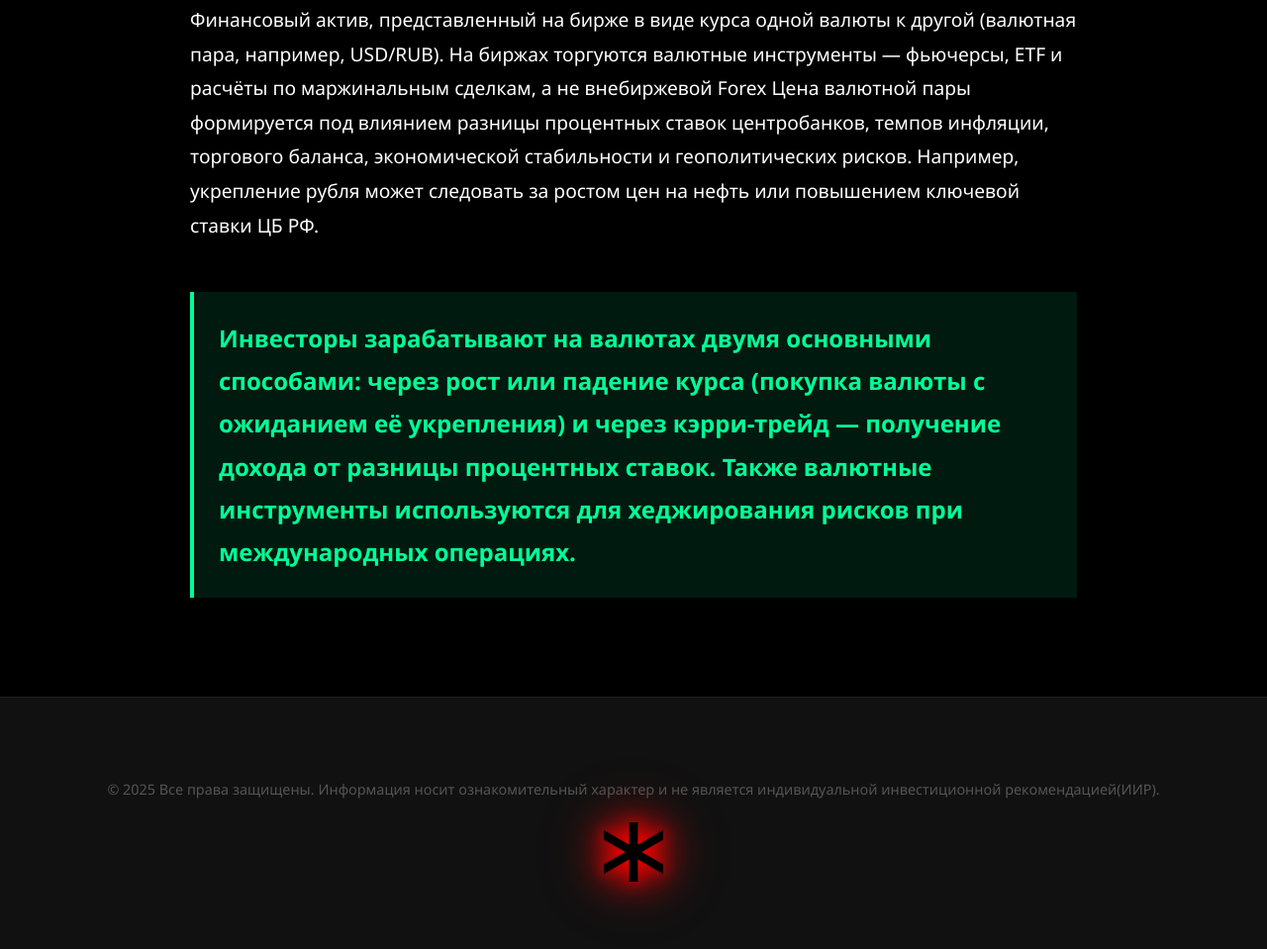
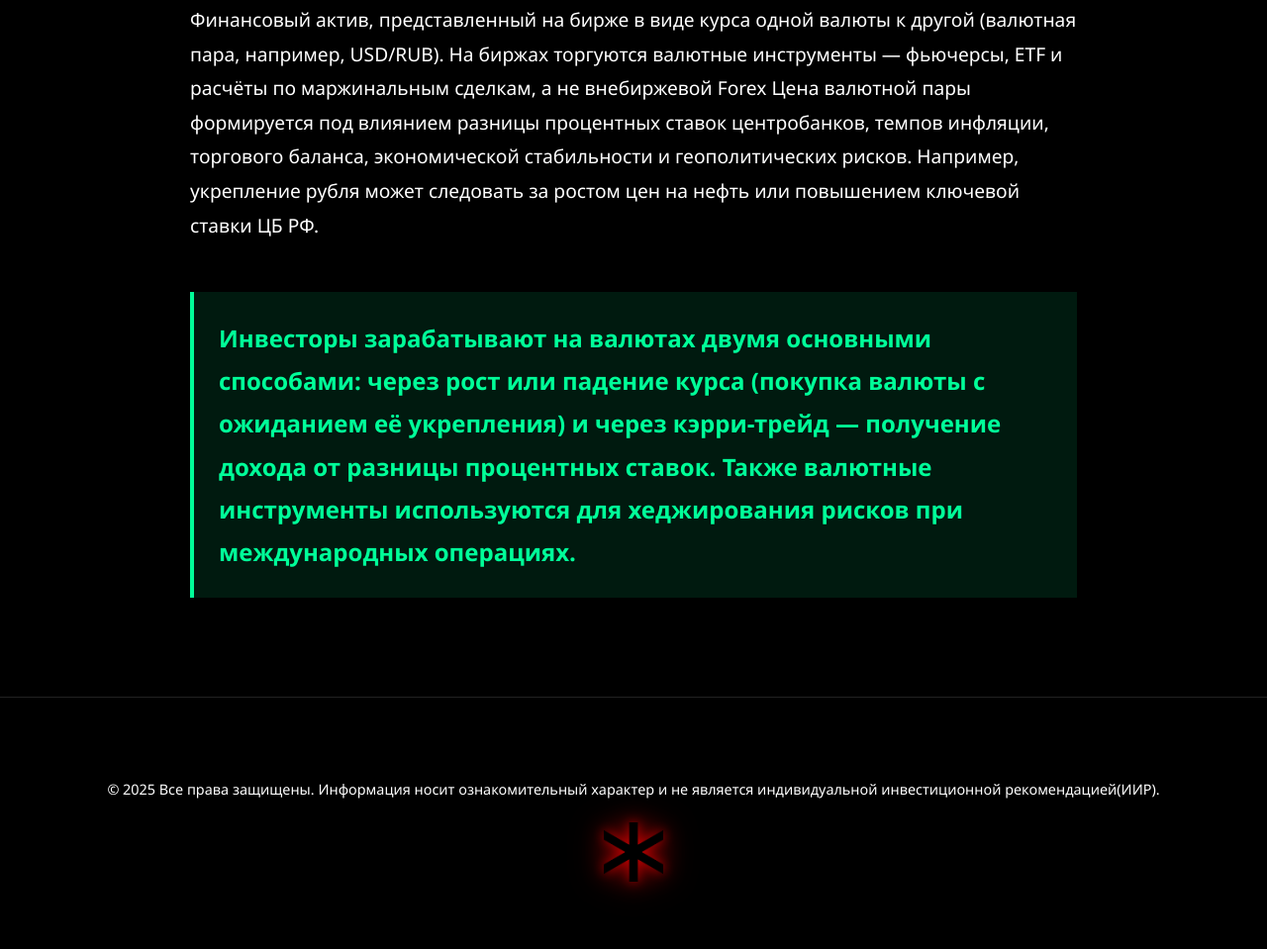
Before and after one commit to Ryntsk/Ryntsk.github.io, a plain HTML site: page index.html in a window 1280 px wide. Shown: the part 6922-7881 px from the top of the page at 99% size. Drawn offline with Linux system fonts and the light colour scheme.

Commit message:
Update style.css

```diff
--- a/style.css
+++ b/style.css
@@ -270,10 +270,10 @@ body {
 footer {
     padding: 80px 20px;
     text-align: center;
-    color: #555;
+    color: #ffffff;
     font-size: 0.9rem;
     border-top: 1px solid #222;
-    background-color: #111;
+    background-color: #000000;
     position: relative;
 }
 
@@ -285,6 +285,7 @@ footer {
     transition: box-shadow 0.3s ease;
 }
 
+.subtitle{text-align:center;font-size:1.7rem;color:#aaa;margin-bottom:130px;font-weight:300;}
 /* Иконка */
 .footer-icon {
     width: 60px;
@@ -294,16 +295,16 @@ footer {
     /* Чтобы свечение не "прыгало" */
 
     filter:
-        drop-shadow(0 0 8px rgba(255, 0, 0, 1))
-        drop-shadow(0 0 16px rgba(255, 0, 0, 0.8))
-        drop-shadow(0 0 24px rgba(255, 0, 0, 0.6));
+  drop-shadow(0 0 6px rgba(255, 0, 0, 0.6))
+  drop-shadow(0 0 12px rgba(255, 0, 0, 0.4))
+  drop-shadow(0 0 16px rgba(255, 0, 0, 0.3));
 }
 
 
 .footer-icon-link:hover .footer-icon {
     /* Добавляем transition ТОЛЬКО при наведении */
     transition: transform 1.8s ease;
-    transform: rotate(360deg);
+    transform: rotate(540deg);
 }
 
 /* Адаптив */
```
